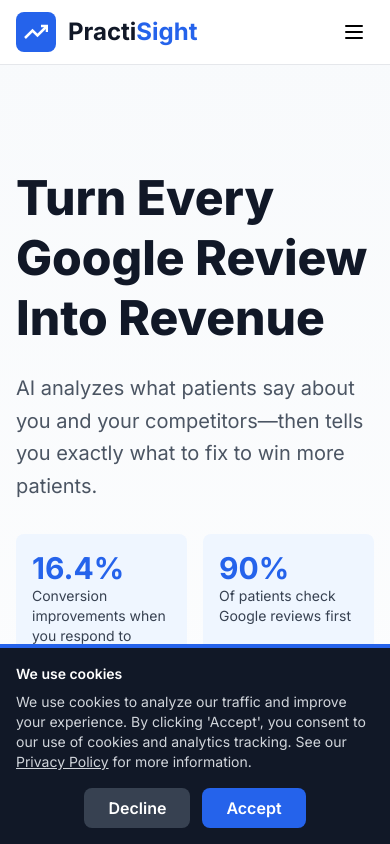
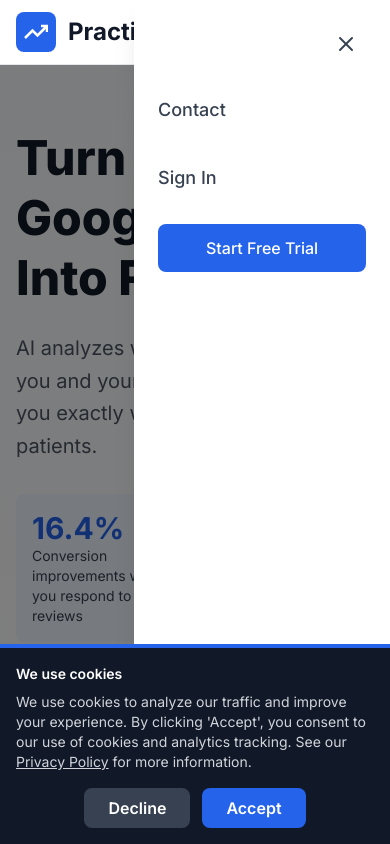
Before and after one commit to abhisheknt-blip/practisight-landing, a Next.js app: page / in a window 390 px wide. Both pictures are taken after a click on the button "Open menu". Shown: the top 844 px of the page. Built offline with nearby package versions, Linux system fonts and the light colour scheme; no server answers.

Commit message:
Fix MobileMenu TypeScript props

```diff
--- a/app/components/MobileMenu.tsx
+++ b/app/components/MobileMenu.tsx
@@ -1,30 +1,22 @@
 'use client';
 
-import { useState } from 'react';
-import { Menu, X } from 'lucide-react';
+import { X } from 'lucide-react';
 import Link from 'next/link';
 
-export default function MobileMenu() {
-  const [isOpen, setIsOpen] = useState(false);
+interface MobileMenuProps {
+  isOpen: boolean;
+  onClose: () => void;
+}
+
+export default function MobileMenu({ isOpen, onClose }: MobileMenuProps) {
+  if (!isOpen) return null;
 
   return (
     <div className="md:hidden">
-      {/* Hamburger Button */}
-      <button
-        onClick={() => setIsOpen(!isOpen)}
-        className="p-2 text-gray-700 hover:text-gray-900 transition-colors"
-        aria-label="Toggle menu"
-      >
-        {isOpen ? <X className="w-6 h-6" /> : <Menu className="w-6 h-6" />}
-      </button>
-
-      {/* Mobile Menu Overlay */}
-      {isOpen && (
-        <>
       {/* Backdrop */}
       <div
         className="fixed inset-0 bg-black bg-opacity-50 z-40"
-            onClick={() => setIsOpen(false)}
+        onClick={onClose}
       />
 
       {/* Menu Panel */}
@@ -32,7 +24,7 @@ export default function MobileMenu() {
         <div className="flex flex-col p-6 space-y-6">
           {/* Close button */}
           <button
-                onClick={() => setIsOpen(false)}
+            onClick={onClose}
             className="self-end p-2 text-gray-700 hover:text-gray-900"
             aria-label="Close menu"
           >
@@ -43,7 +35,7 @@ export default function MobileMenu() {
           <Link
             href="/contact"
             className="text-lg font-medium text-gray-700 hover:text-gray-900 transition-colors py-2"
-                onClick={() => setIsOpen(false)}
+            onClick={onClose}
           >
             Contact
           </Link>
@@ -51,7 +43,7 @@ export default function MobileMenu() {
           <a
             href="https://app.practisight.com/login"
             className="text-lg font-medium text-gray-700 hover:text-gray-900 transition-colors py-2"
-                onClick={() => setIsOpen(false)}
+            onClick={onClose}
           >
             Sign In
           </a>
@@ -59,14 +51,12 @@ export default function MobileMenu() {
           <a
             href="https://app.practisight.com/signup"
             className="block w-full py-3 px-6 text-center rounded-lg font-medium text-white bg-blue-600 hover:bg-blue-700 transition-colors"
-                onClick={() => setIsOpen(false)}
+            onClick={onClose}
           >
             Start Free Trial
           </a>
         </div>
       </div>
-        </>
-      )}
     </div>
   );
 }
```
Lines whose indentation alone changed are shown as unchanged.
